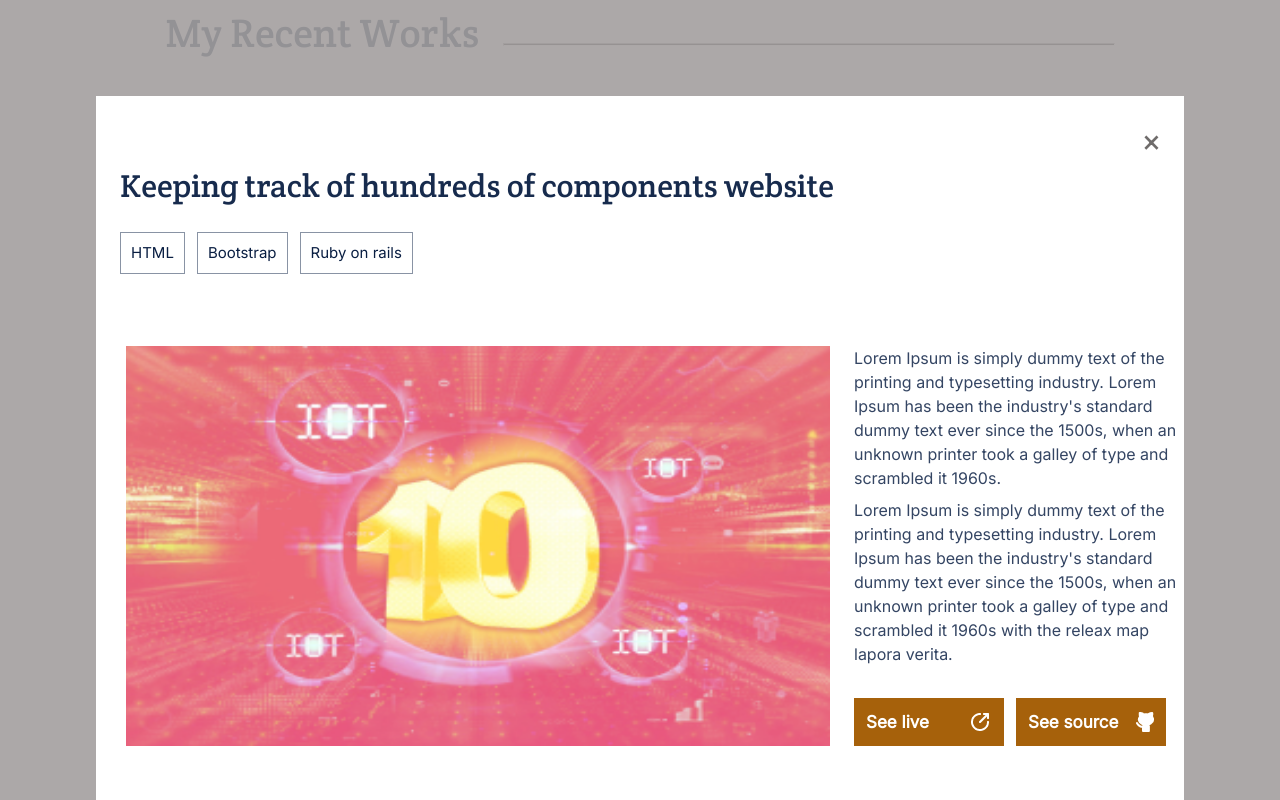
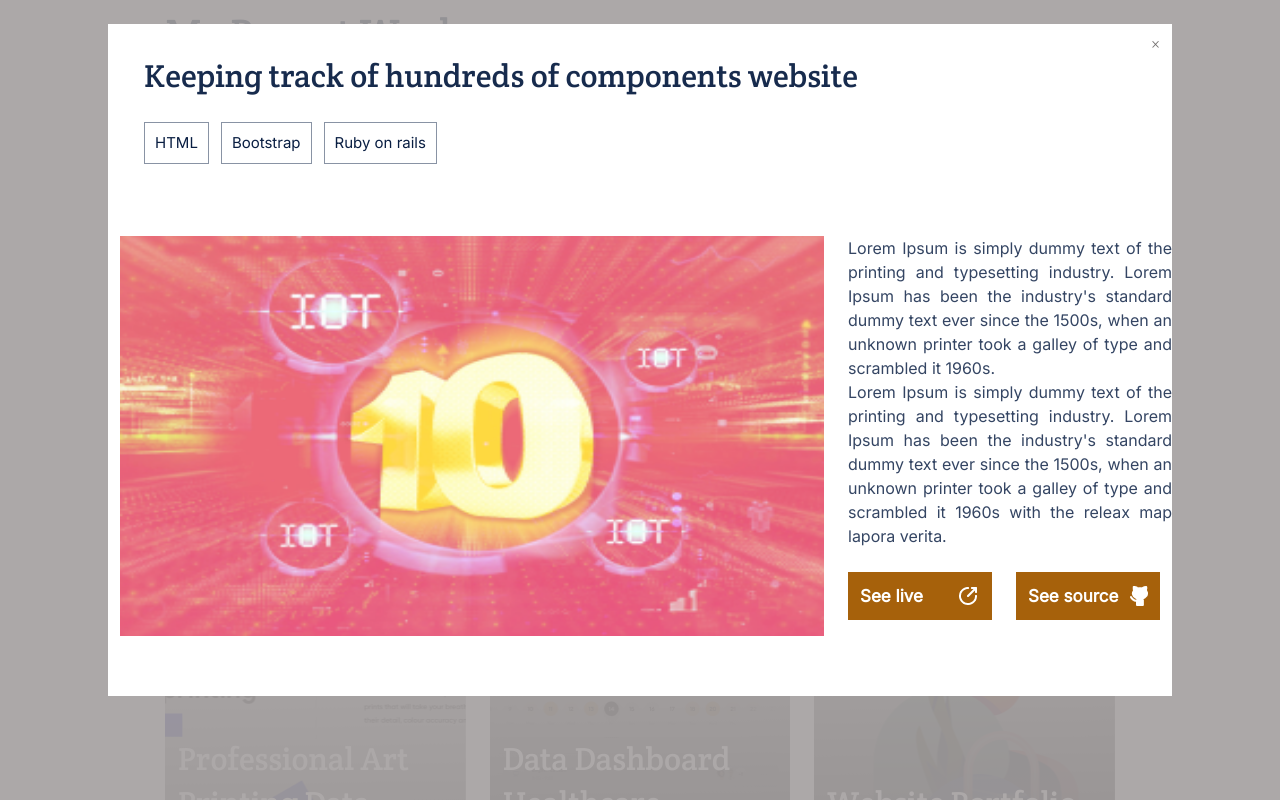
Before and after one commit to wacoo/Portfolio-Project, a website: page index.html in a window 1280 px wide. Both pictures are taken after a click on the link "See project". Shown: the part 1115-1915 px from the top of the page. Drawn offline with Linux system fonts and the light colour scheme.

Commit message:
Update code based on a review from reviewer 1

```diff
--- a/static/modal_style.css
+++ b/static/modal_style.css
@@ -39,15 +39,12 @@
 }
 
 .modal-2 {
-  width: calc(100% - 96px);
-  padding: 24px;
-  margin: 24px 24px 0 24px;
+  /* width: calc(100% - 96px); */
+  padding: 12px;
+  margin: 24px 0 0 0;
+  margin-left: auto;
+  margin-right: auto;
   background-color: #fff;
-  color: #344563;
-  font-size: 32px;
-  font-weight: 700;
-  line-height: 44px;
-  font-family: 'Roboto', sans-serif;
   border: 0;
 }
 
@@ -59,8 +56,17 @@ dialog::backdrop {
 .all .text_side {
   display: flex;
   flex-direction: column;
-  justify-content: space-between;
-  margin: 24px 24px 24px 0;
+  justify-content: center;
+  /* margin: 24px 0 24px 0; */
+  margin-left: auto;
+  margin-right: auto;
+}
+
+.all .text_side p {
+  padding-right: 0px;
+  /* outline: #172b4d solid 2px; */
+  text-align: justify;
+  margin-right: 12px;
 }
 
 .text_side .buttons {
@@ -92,7 +98,9 @@ dialog::backdrop {
   justify-content: center;
 }
 
-.all h2 {
+.h2_mobile {
+  width: 259px;
+  height: 82px;
   font-family: 'Roboto', sans-serif;
   font-size: 32px;
   font-weight: 700;
@@ -112,7 +120,7 @@ dialog::backdrop {
 .all div.image img {
   width: 100%;
   max-height: 400px;
-  min-width: 270px;
+  /* min-width: 270px; */
 }
 
 .modal-2 .links {
@@ -144,14 +152,23 @@ dialog::backdrop {
   justify-content: space-between;
 }
 
-.product_buttons .buttons {
-  width: 150px;
+
+.live_btn_div .aLive{
+  width: 129px;
+  margin-right: 12px;
+}
+
+.source_btn_div .aSource {
+  width: 158px;
+  margin-right: 12px;
 }
 
 .product_buttons .buttons a {
   display: flex;
   align-items: center;
   justify-content: space-between;
+  width: 120px;
+
 }
 
 .h2_mobile {
@@ -174,7 +191,11 @@ dialog::backdrop {
 @media screen and (min-width: 768px) {
   .modal-2 {
     width: calc(100% - 240px);
-    margin: 96px;
+    /* margin: 96px; */
+  }
+
+  .modal-2 .head {
+    margin-left: 24px;
   }
 
   .modal-2 .all {
@@ -221,4 +242,36 @@ dialog::backdrop {
     text-align: left;
     color: #172b4d;
   }
+
+
+  /* .modal-2 .all {
+    width: 100%;
+
+  }
+  .pic_side div.image {
+    width: 50vw;
+    margin: 12px;
+    outline: red solid 2px;
+  }
+  .pic_side .image img {
+    width: calc(10vw - 48px);
+    height: 320px;
+  } */
+
 }
+  .all .text_side p {
+    width: calc(100% - 12px);
+    padding-right: 12px;
+    margin-left: 0;
+    margin-right: 0;
+    /* outline: #172b4d solid 2px; */
+    /* text-align: justify; */
+  }
+
+  .all .text_side {
+    display: flex;
+    flex-direction: column;
+    align-items: center;
+    justify-content: flex-start;
+    padding: 24px 24px 0 0;
+  }
```
